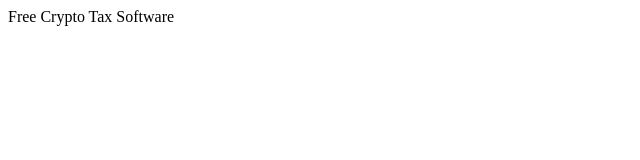
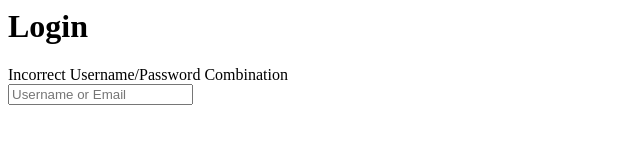
Before and after one commit to garyngo/odinproject, a plain HTML site: page freecryptotaxsoftware/index.html in a window 1280 px wide. Shown: the whole page, without its empty margins (0-640 px from the left). Drawn offline with Linux system fonts and the light colour scheme.

```diff
--- a/freecryptotaxsoftware/index.html
+++ b/freecryptotaxsoftware/index.html
@@ -6,9 +6,24 @@
     <title>Free Crypto Tax Software</title>
 
 <script src="script.js"></script>
+
 </head>
+
+
+
+
 <body>
-Free Crypto Tax Software
+<div class="container">
+    <form class="form" id="login">
+
+        <h1 class="form__title">Login</h1>
+        <div class="form__message form__message--error">Incorrect Username/Password Combination</div>
+        <div class="form__input-group">
+            <input type="text" class="form__input" placeholder="Username or Email">
+        </div>
+    </form>
+</div>
+
 </body>
 
 
```
